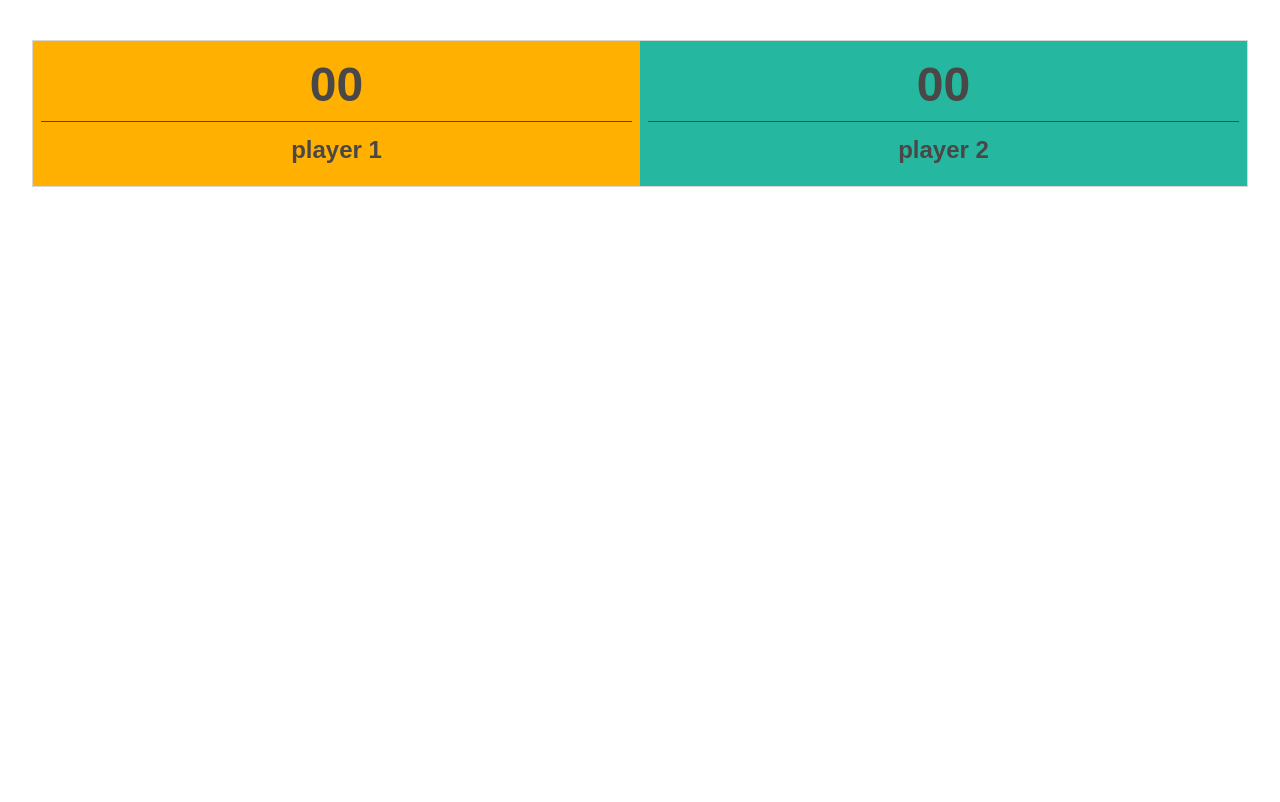
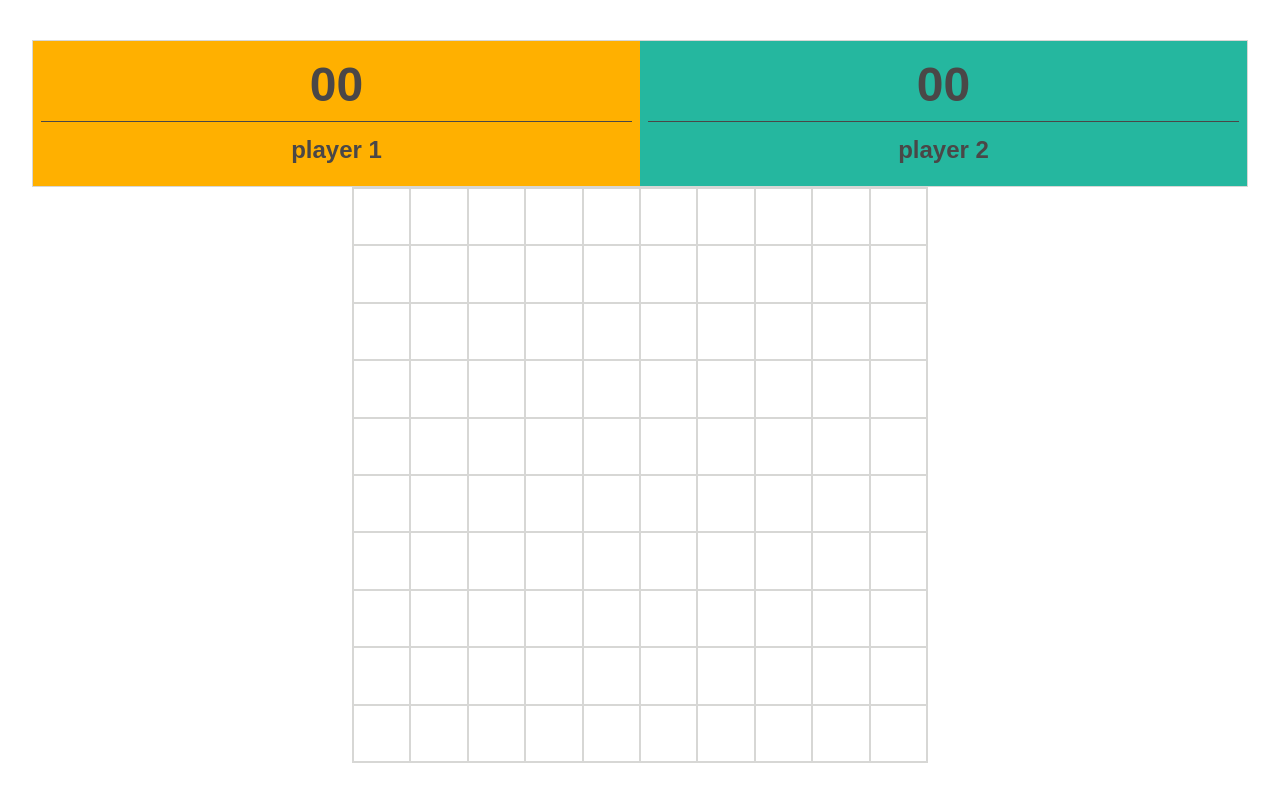
Before and after one commit to Talent30/battleship, a Next.js app: page / in a window 1280 px wide. Built offline with nearby package versions, Linux system fonts and the light colour scheme.

Commit message:
feat: gameboard

```diff
--- a/app/layout.tsx
+++ b/app/layout.tsx
@@ -29,10 +29,8 @@ export default function RootLayout({
       <body
         className={`${geistSans.variable} ${geistMono.variable} antialiased`}
       >
-        <main className="py-10">
-          <div className="mx-auto max-w-7xl px-4 sm:px-6 lg:px-8">
-            {children}
-          </div>
+        <main className="py-0 sm:py-5 md:py-10">
+          <div className="mx-auto max-w-7xl sm:px-6 lg:px-8">{children}</div>
         </main>
       </body>
     </html>
--- a/app/page.tsx
+++ b/app/page.tsx
@@ -1,11 +1,15 @@
+import { GameBoard } from "../components/game-board";
 import { ScorePanel } from "../components/score-board";
 import { ScoreCard } from "../components/score-card";
 
 export default function Home() {
   return (
-    <ScorePanel>
-      <ScoreCard playerName="player 1" color="yellow" />
-      <ScoreCard playerName="player 2" color="green" />
-    </ScorePanel>
+    <>
+      <ScorePanel>
+        <ScoreCard playerName="player 1" color="yellow" />
+        <ScoreCard playerName="player 2" color="green" />
+      </ScorePanel>
+      <GameBoard />
+    </>
   );
 }
--- /dev/null
+++ b/components/game-board.tsx
@@ -0,0 +1,21 @@
+import { colSize, rowSize } from "../utilities/constants";
+
+export function GameBoard() {
+  return (
+    <div className="flex items-center justify-center">
+      <div className="grid aspect-square w-full max-w-sm grid-cols-[repeat(10,10%)] grid-rows-[repeat(10,10%)] border border-border sm:max-w-3xl md:max-w-xl">
+        {Array.from({ length: colSize }).map((_col, x) => {
+          return Array.from({ length: rowSize }).map((_row, y) => {
+            return (
+              <div
+                key={`${x.toString()},${y.toString()}`}
+                id={`${x.toString()},${y.toString()}`}
+                className="border border-border"
+              />
+            );
+          });
+        })}
+      </div>
+    </div>
+  );
+}
```
